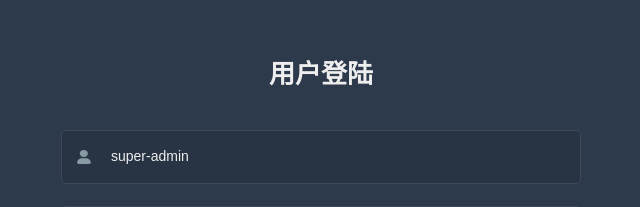
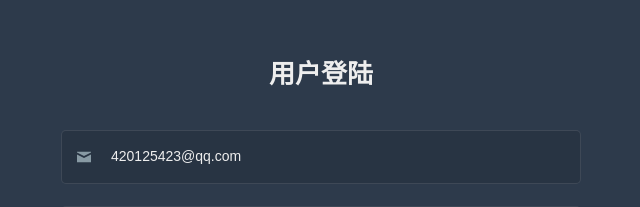
Before and after one commit to fengyuquan/vue3-admin, a Vue app: page /#/login in a window 1280 px wide. Shown: the part 107-314 px from the top of the page, without its empty margins (319-959 px from the left). Built offline with nearby package versions, Linux system fonts and the light colour scheme.

Commit message:
feat: 登陆解决方案--配置webpack DevServer代理，获取token

```diff
--- a/src/api/sys.js
+++ b/src/api/user.js
@@ -2,7 +2,7 @@ import request from '@/utils/request'
 
 const login = (data) => {
   return request({
-    url: '/sys/login',
+    url: '/token/login',
     method: 'POST',
     data
   })
--- a/src/store/modules/user.js
+++ b/src/store/modules/user.js
@@ -1,5 +1,4 @@
-import { login } from '@/api/sys'
-import md5 from 'md5'
+import { login } from '@/api/user'
 
 export default {
   namespaced: true,
@@ -7,9 +6,9 @@ export default {
   mutations: {},
   actions: {
     login(ctx, userInfo) {
-      const { username, password } = userInfo
+      const { email, password } = userInfo
       return new Promise((resolve, reject) => {
-        login({ username, password: md5(password) })
+        login({ email, password })
           .then((data) => {
             resolve()
           })
--- a/src/views/login/index.vue
+++ b/src/views/login/index.vue
@@ -5,7 +5,7 @@
         <h3 class="title">用户登陆</h3>
       </div>
 
-      <el-form-item prop="username">
+      <el-form-item prop="email">
         <span class="svg-container">
           <!-- <el-icon>
             <avatar />
@@ -13,13 +13,13 @@
           <!-- 实验外部图标 -->
           <!-- <svg-icon icon="https://res.lgdsunday.club/user.svg" /> -->
           <!-- 实验内部图标 -->
-          <svg-icon icon="user" />
+          <svg-icon icon="email" />
         </span>
         <el-input
-          placeholder="username"
-          name="username"
+          placeholder="email"
+          name="email"
           type="text"
-          v-model="loginForm.username"
+          v-model="loginForm.email"
         />
       </el-form-item>
 
@@ -56,17 +56,17 @@ import { useStore } from 'vuex'
 
 // 数据源
 const loginForm = ref({
-  username: 'super-admin',
-  password: '123456'
+  email: '420125423@qq.com',
+  password: '123456a'
 })
 
 // 验证规则
 const loginRules = ref({
-  username: [
+  email: [
     {
       required: true,
       trigger: 'blur',
-      message: '用户名为必填项'
+      message: '邮箱为必填项'
     }
   ],
   password: [
--- a/vue.config.js
+++ b/vue.config.js
@@ -22,5 +22,17 @@ module.exports = defineConfig({
         symbolId: 'icon-[name]'
       })
       .end()
+  },
+  devServer: {
+    // 配置反向代理
+    proxy: {
+      // 当地址中有/api的时候会触发代理机制
+      '/api': {
+        // 要代理的服务器地址 这里不用写 api
+        target: 'http://localhost:3000',
+        pathRewrite: { '^/api': '' },
+        changeOrigin: true // 是否跨域
+      }
+    }
   }
 })
```
Also changed, not shown: src/icons/svg/email.svg (added), 1 other file (tests, documents, lock files or other folders).
